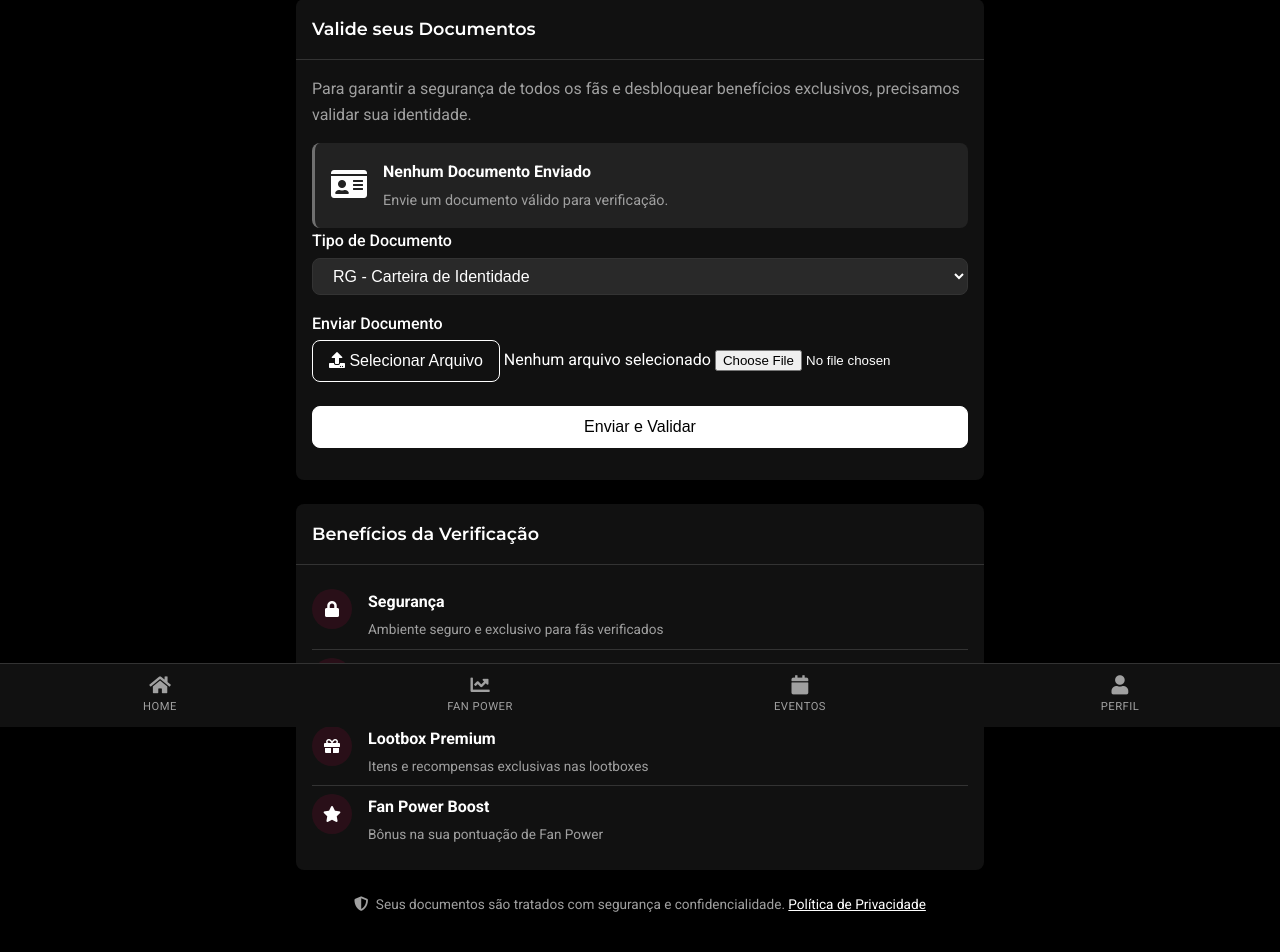
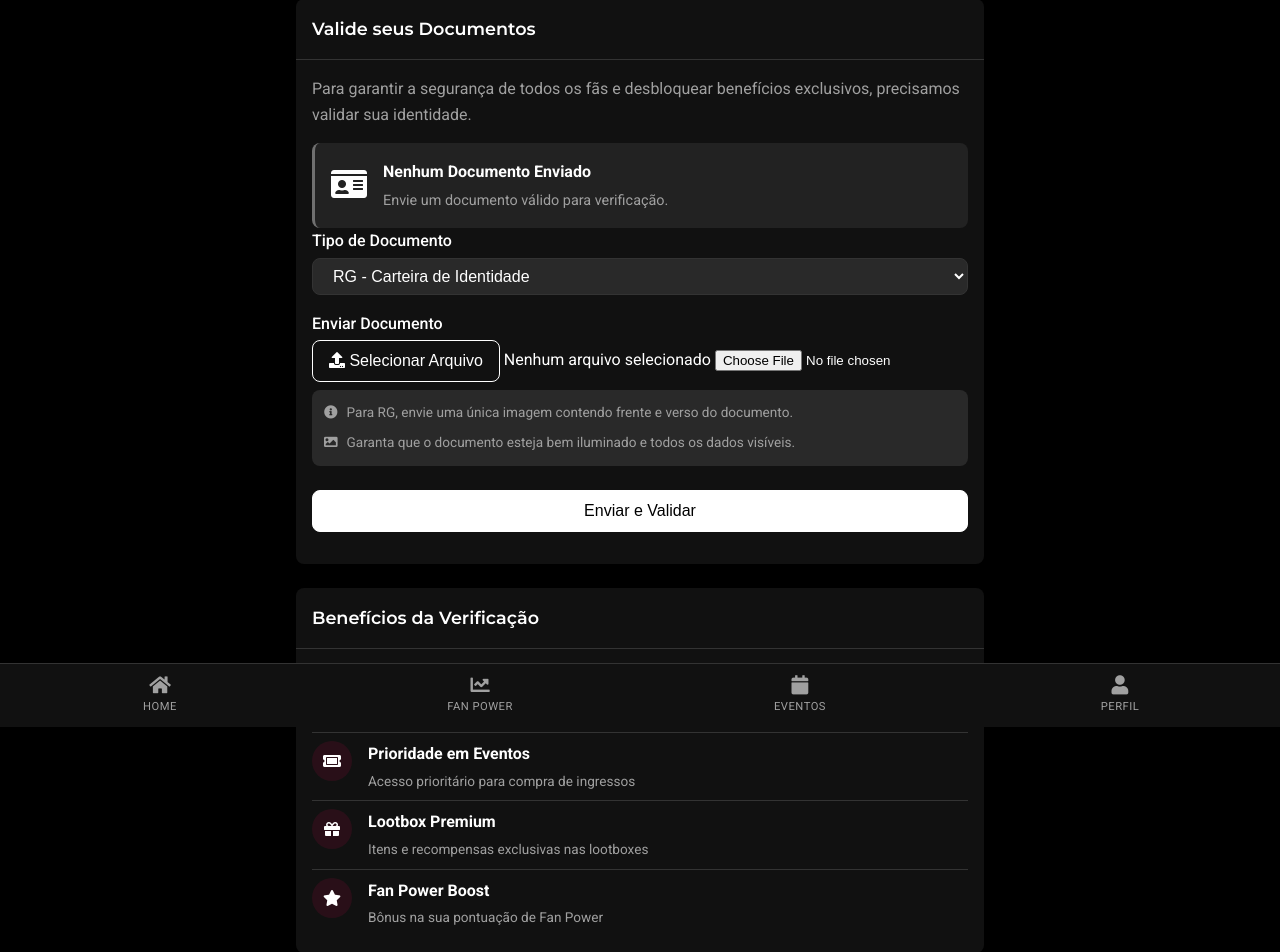
Before and after one commit to daarks/FuriaApp, a Flask app: page /document_validation in a window 1280 px wide. Shown: the part 73-1025 px from the top of the page. Before the commit the page ends 985 px from the top, so only its background shows below. Run offline with Flask 3, Linux system fonts and the light colour scheme; a user stored in the database is signed in; data comes from the database, SQL or seed files in the repository; data that the repository does not hold is empty; some libraries are stand-ins or nearby versions.

Commit message:
Improve user experience with login redirects and document upload guidance
Implement session-based redirect to home and add front/back RG upload instructions in `app.py` and `app_document_validation.html`.

Replit-Commit-Author: Agent
Replit-Commit-Session-Id: 63a419b3-d6b0-4a83-97b9-94ae45ea7d2e
Replit-Commit-Screenshot-Url: https://storage.googleapis.com/screenshot-production-us-central1/99b9ed1e-a6b5-47d0-9e57-3335fd025a8e/10a1c308-57b8-4b21-9946-6440590d24f8.jpg

```diff
--- a/app.py
+++ b/app.py
@@ -68,7 +68,10 @@ with app.app_context():
 # Routes
 @app.route('/')
 def home():
-    # Route principal diretamente para a página de login
+    # Se o usuário já estiver logado, redirecionar para a home
+    if 'user_id' in session:
+        return redirect(url_for('home_dashboard'))
+    # Caso contrário, mostrar a página de login
     return render_template('app_login.html', form=LoginForm())
 
 @app.route('/register', methods=['GET', 'POST'])
@@ -137,6 +140,10 @@ def register():
 
 @app.route('/login', methods=['GET', 'POST'])
 def login():
+    # Se o usuário já estiver logado, redirecionar para a home
+    if 'user_id' in session:
+        return redirect(url_for('home_dashboard'))
+
     form = LoginForm()
     if form.validate_on_submit():
         user = User.query.filter_by(email=form.email.data).first()
--- a/templates/app_document_validation.html
+++ b/templates/app_document_validation.html
@@ -112,6 +112,10 @@
                         <span class="app-file-name">Nenhum arquivo selecionado</span>
                         {{ form.document(class="app-file-input", id="document", accept=".jpg,.jpeg,.png,.pdf") }}
                     </div>
+                    <div class="app-upload-instructions">
+                        <p class="app-text-light"><i class="fas fa-info-circle"></i> Para RG, envie uma única imagem contendo frente e verso do documento.</p>
+                        <p class="app-text-light"><i class="fas fa-image"></i> Garanta que o documento esteja bem iluminado e todos os dados visíveis.</p>
+                    </div>
                     {% if form.document.errors %}
                     <div class="app-form-feedback">
                         {% for error in form.document.errors %}
@@ -177,6 +181,27 @@
 </div>
 {% endblock %}
 
+{% block extra_css %}
+<style>
+.app-upload-instructions {
+    margin-top: 0.5rem;
+    padding: 0.75rem;
+    border-radius: var(--border-radius);
+    background-color: rgba(255, 255, 255, 0.1);
+    font-size: 0.85rem;
+}
+.app-upload-instructions p {
+    margin-bottom: 0.5rem;
+}
+.app-upload-instructions p:last-child {
+    margin-bottom: 0;
+}
+.app-upload-instructions i {
+    margin-right: 0.35rem;
+}
+</style>
+{% endblock %}
+
 {% block extra_js %}
 <script>
 document.addEventListener('DOMContentLoaded', function() {
```
